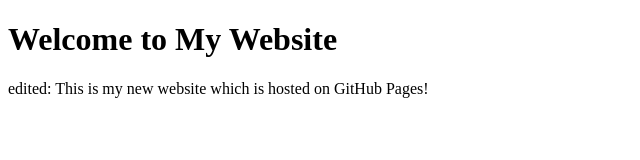
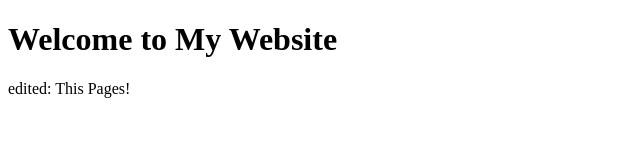
Before and after one commit to abayomi01/testsite, a plain HTML site: page index.html in a window 1280 px wide. Shown: the whole page, without its empty margins (0-640 px from the left). Drawn offline with Linux system fonts and the light colour scheme.

Commit message:
Update index.html

```diff
--- a/index.html
+++ b/index.html
@@ -9,7 +9,7 @@
   <body>
     <main>
         <h1>Welcome to My Website</h1>
-        <p>edited: This is my new website which is hosted on GitHub Pages!</p>
+        <p>edited: This Pages!</p>
     </main>
   </body>
 </html>
```
